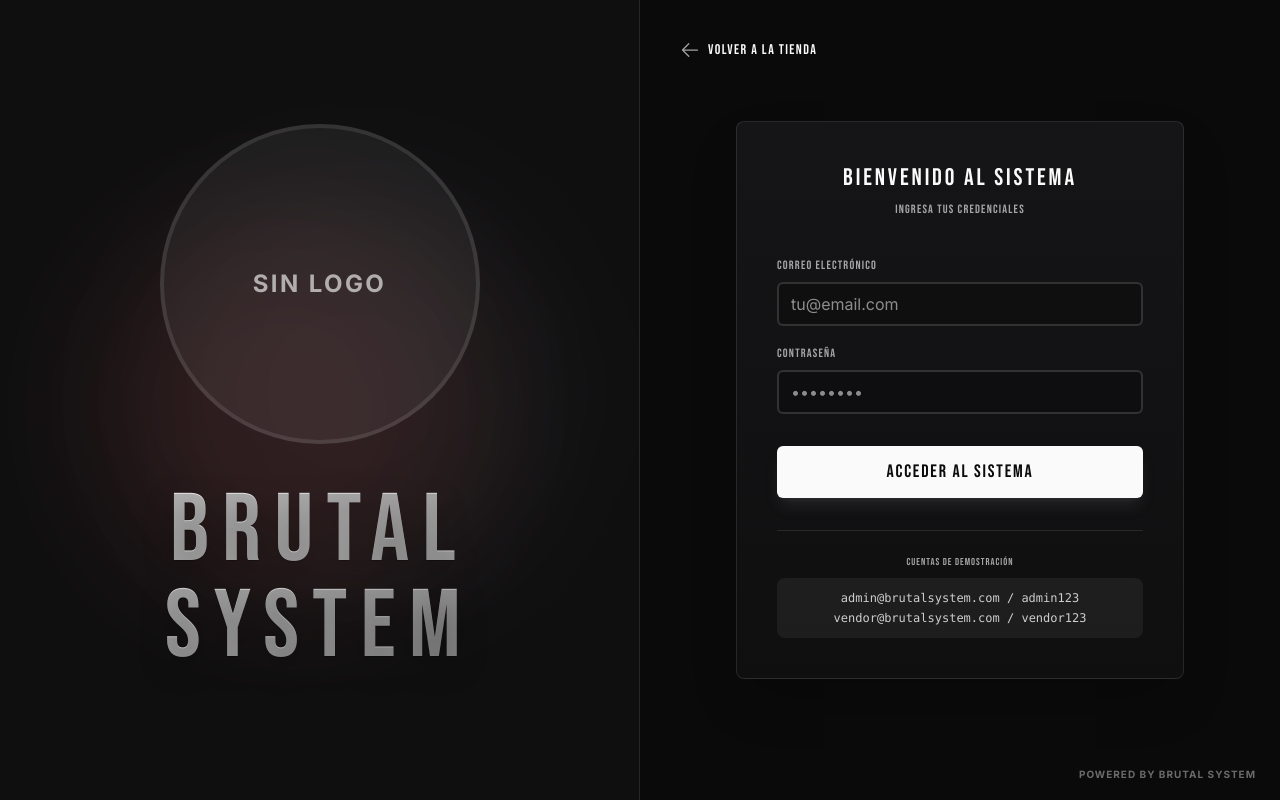
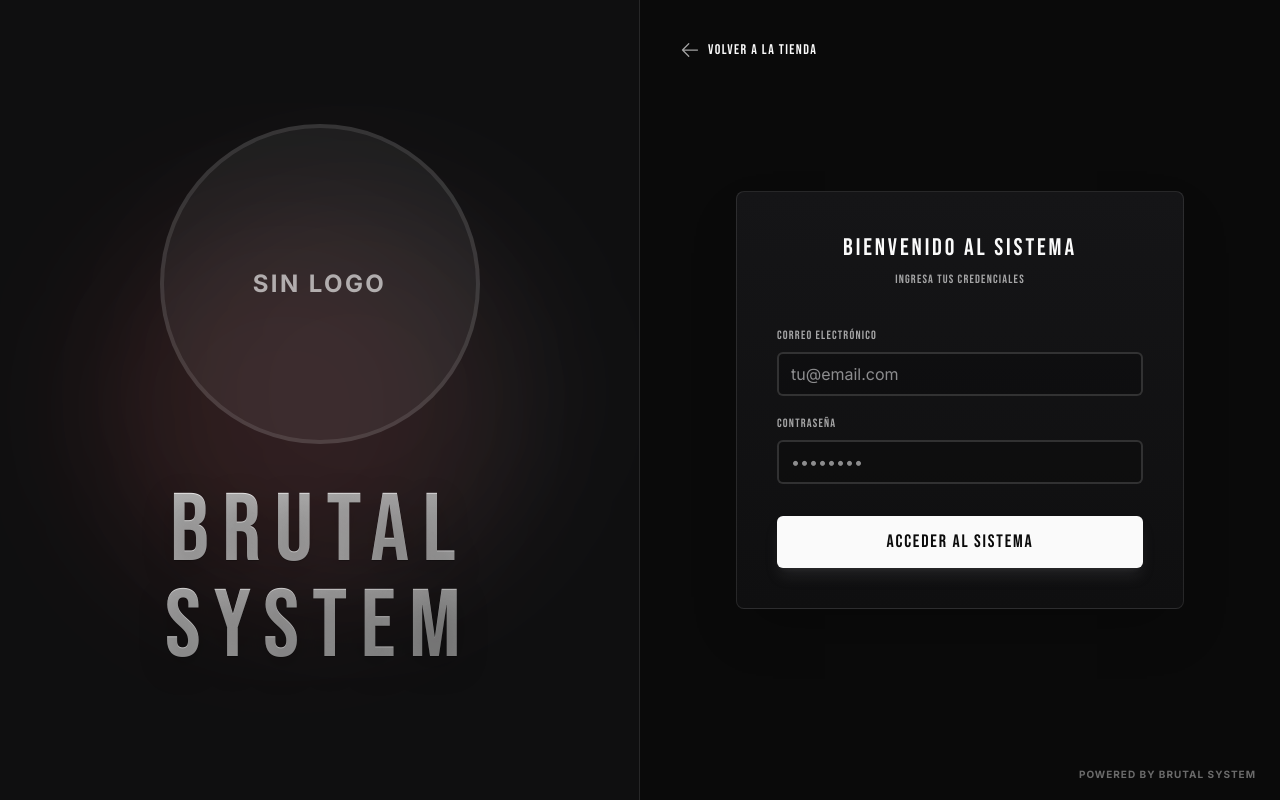
Before and after one commit to AlexisDiaz000/las-perras, a React (Vite) app: page /login in a window 1280 px wide. Built offline with nearby package versions, Linux system fonts and the light colour scheme; no server answers; the database is empty.

Commit message:
style: remove demo accounts credentials from login page

```diff
--- a/src/pages/Login.tsx
+++ b/src/pages/Login.tsx
@@ -124,14 +124,6 @@ export default function Login() {
                 </button>
               </div>
             </form>
-
-            <div className="mt-8 pt-6 border-t border-[color:var(--app-border)] text-center">
-              <p className="text-[10px] text-[color:var(--app-muted-2)] uppercase tracking-widest mb-2 brand-heading">Cuentas de demostración</p>
-              <div className="flex flex-col gap-1 text-xs text-[color:var(--app-muted-1)] font-mono bg-[color:var(--app-hover)] p-3 rounded-lg">
-                <p>admin@brutalsystem.com / admin123</p>
-                <p>vendor@brutalsystem.com / vendor123</p>
-              </div>
-            </div>
           </div>
         </div>
 
```
